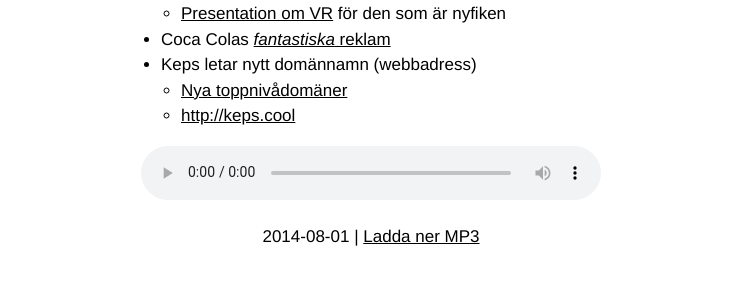
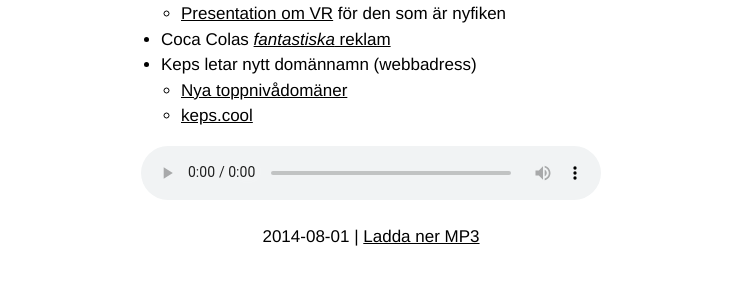
Before and after one commit to keps/keps.github.io, a Jekyll site: the page built from kepskast/_posts/2014-08-01-2.markdown, in a window 1280 px wide. Shown: the part 1150-1448 px from the top of the page, without its empty margins (269-1010 px from the left). Built offline with Jekyll 4.4.1, drawn with Linux system fonts in a browser that asks for light colours.

Commit message:
Removed ugly http

```diff
--- a/kepskast/_posts/2014-08-01-2.markdown
+++ b/kepskast/_posts/2014-08-01-2.markdown
@@ -26,4 +26,4 @@ summary: "Pontus och Petter förklarar Facebook, diskuterar partnerskap, löser
 * Coca Colas [_fantastiska_ reklam](https://www.youtube.com/watch?v=zlA9tXYxD8g)
 * Keps letar nytt domännamn (webbadress)
     * [Nya toppnivådomäner](https://iwantmyname.com/domains/new-gtld-domain-extensions)
-    * <http://keps.cool>
+    * [keps.cool](http://keps.cool)
```
